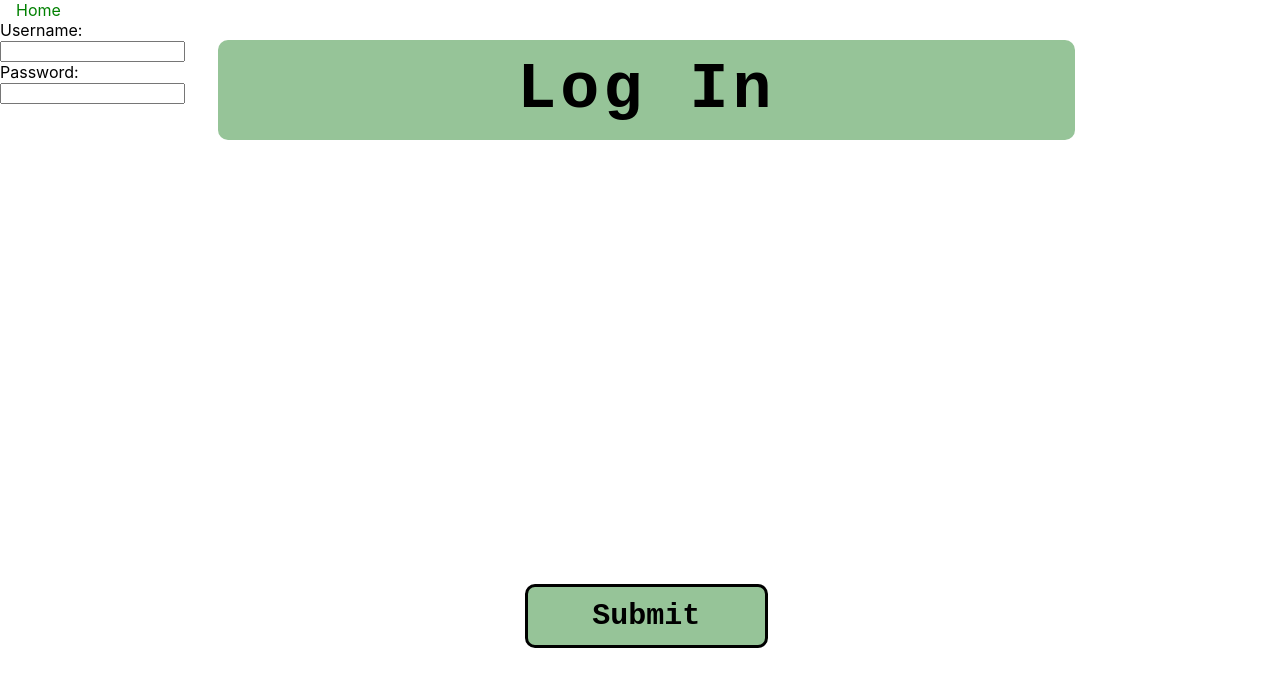
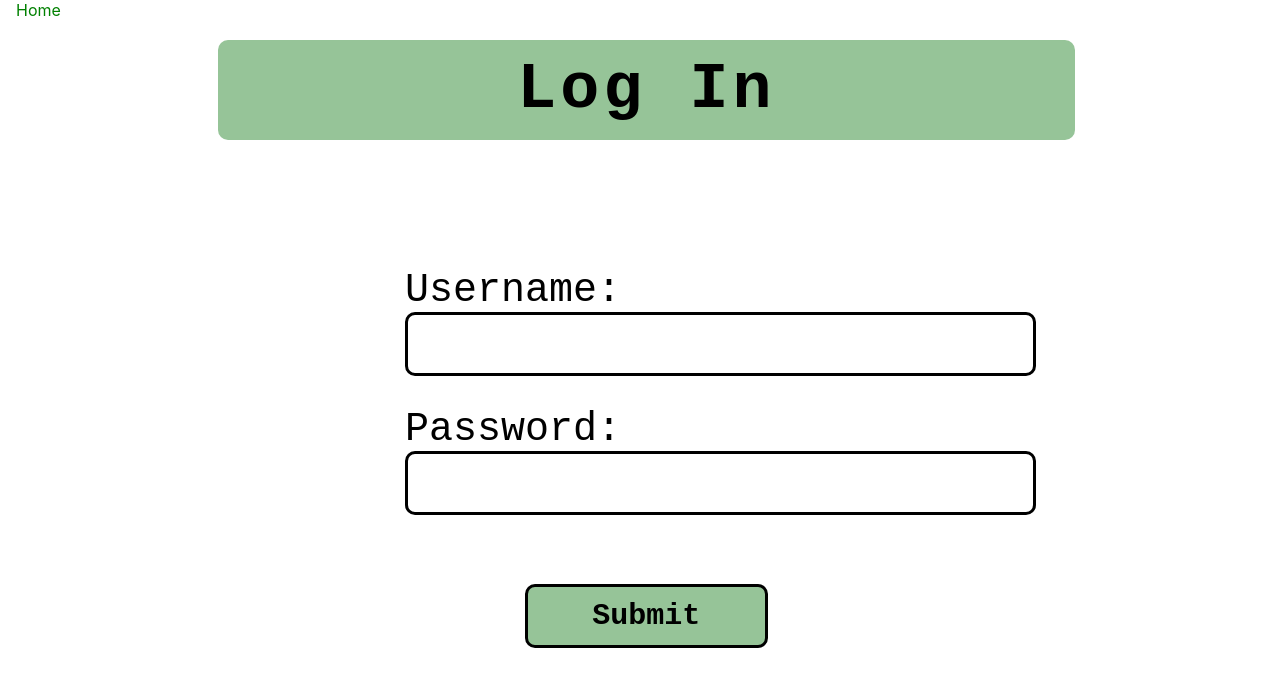
Before and after one commit to cchun01/Potion, a React (Create React App) app in the folder react-frontend/: page /login in a window 1280 px wide. Shown: the top 686 px of the page. Built offline with nearby package versions, Linux system fonts and the light colour scheme.

Commit message:
Log in fix

```diff
--- a/react-frontend/src/LogIn.css
+++ b/react-frontend/src/LogIn.css
@@ -1,4 +1,4 @@
-.header {
+.headerLog {
   /* Rectangle 14 */
 
   position: absolute;
@@ -19,7 +19,7 @@
   color: #000000;
 }
 
-.fieldnameUser {
+.fieldNameULog {
   /* Username: */
 
   position: absolute;
@@ -36,7 +36,7 @@
   color: #000000;
 }
 
-.textboxUser {
+.textboxULog {
   /* Rectangle 10 */
 
   position: absolute;
@@ -50,7 +50,7 @@
   border-radius: 10px;
 }
 
-.fieldnamePW {
+.fieldNamePLog {
   /* Password: */
 
   position: absolute;
@@ -68,7 +68,7 @@
   color: #000000;
 }
 
-.textboxPass {
+.textboxPLog {
   /* Rectangle 14 */
 
   position: absolute;
@@ -82,7 +82,7 @@
   border-radius: 10px;
 }
 
-.submit {
+.submitLog {
   position: absolute;
   width: 243px;
   height: 64px;
```
